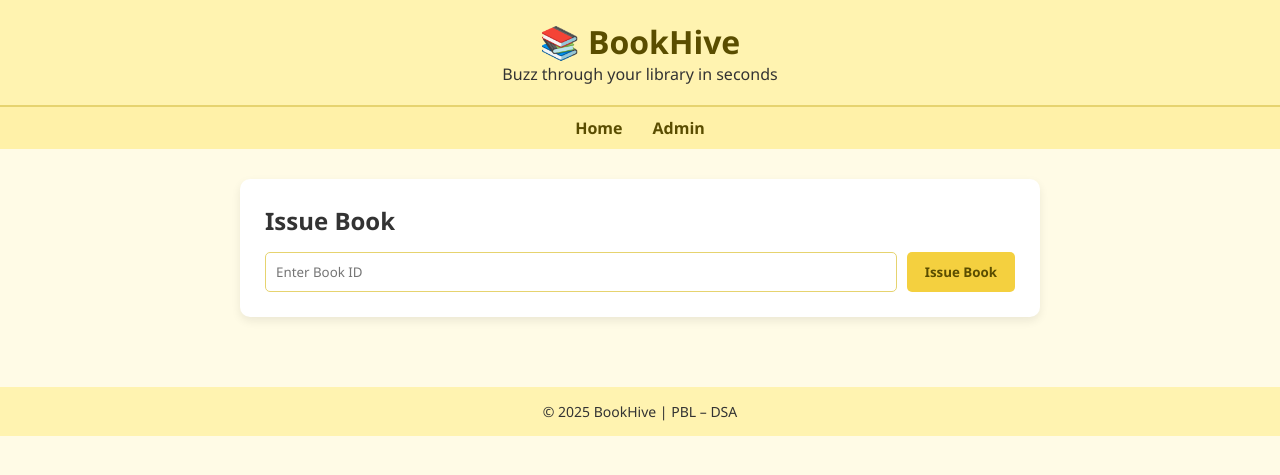
After one commit to thanushri8950/BH, a Flask app: page /admin/issue in a window 1280 px wide. The commit adds this page. Shown: the top 475 px of the page. Run offline with Flask 3, Linux system fonts and the light colour scheme.

Commit message:
Fully corrected app.py + templates: add ID support, search, issue, return, delete

```diff
--- a/app.py
+++ b/app.py
@@ -1,18 +1,183 @@
-from flask import Flask, render_template, request
+from flask import Flask, render_template, request, redirect
+import sqlite3
 
 app = Flask(__name__)
 
+# -------------------------------
+# Database Connection Function
+# -------------------------------
+def get_db_connection():
+    conn = sqlite3.connect("library.db")
+    conn.row_factory = sqlite3.Row
+    return conn
+
+# -------------------------------
+# Home Page (User Search Page)
+# -------------------------------
 @app.route("/")
 def home():
     return render_template("index.html")
 
+# -------------------------------
+# Admin Dashboard
+# -------------------------------
 @app.route("/admin")
 def admin():
     return render_template("admin.html")
 
+# -------------------------------
+# Add Book (Admin)
+# -------------------------------
+@app.route("/admin/add", methods=["GET", "POST"])
+def add_book():
+    if request.method == "POST":
+        book_id = int(request.form["book_id"])
+        title = request.form["title"]
+        author = request.form["author"]
+        category = request.form["category"]
+
+        conn = get_db_connection()
+        conn.execute(
+            "INSERT INTO books (id, title, author, category, available) VALUES (?, ?, ?, ?, 1)",
+            (book_id, title, author, category)
+        )
+        conn.commit()
+        conn.close()
+        return redirect("/admin")
+    return render_template("add_book.html")
+
+
+# -------------------------------
+# Search Books (User)
+# -------------------------------
 @app.route("/search")
 def search():
-    return render_template("search.html", books=[])
+    query = request.args.get("query", "").strip()
+    conn = get_db_connection()
 
+    # CASE 1: Numeric input → search by ID
+    if query.isdigit():
+        books = conn.execute(
+            "SELECT * FROM books WHERE id = ?",
+            (int(query),)
+        ).fetchall()
+    else:
+        # CASE 2: Text input → search by title, author, category
+        books = conn.execute(
+            """
+            SELECT * FROM books
+            WHERE LOWER(title) LIKE LOWER(?)
+               OR LOWER(author) LIKE LOWER(?)
+               OR LOWER(category) LIKE LOWER(?)
+            ORDER BY title
+            """,
+            (f"%{query}%", f"%{query}%", f"%{query}%")
+        ).fetchall()
+
+    conn.close()
+    return render_template("search.html", books=books)
+
+# -------------------------------
+# Issue Book (Admin)
+# -------------------------------
+@app.route("/admin/issue", methods=["GET", "POST"])
+def issue_book():
+    message = None
+    if request.method == "POST":
+        book_id = request.form["book_id"]
+        try:
+            book_id = int(book_id)
+        except ValueError:
+            message = "Invalid Book ID."
+            return render_template("issue_book.html", message=message)
+
+        conn = get_db_connection()
+        book = conn.execute(
+            "SELECT * FROM books WHERE id = ?",
+            (book_id,)
+        ).fetchone()
+
+        if book and book["available"] == 1:
+            conn.execute(
+                "UPDATE books SET available = 0 WHERE id = ?",
+                (book_id,)
+            )
+            conn.commit()
+            message = "Book issued successfully."
+        else:
+            message = "Book not found or already issued."
+
+        conn.close()
+    return render_template("issue_book.html", message=message)
+
+# -------------------------------
+# Return Book (Admin)
+# -------------------------------
+@app.route("/admin/return", methods=["GET", "POST"])
+def return_book():
+    message = None
+    if request.method == "POST":
+        book_id = request.form["book_id"]
+        try:
+            book_id = int(book_id)
+        except ValueError:
+            message = "Invalid Book ID."
+            return render_template("return_book.html", message=message)
+
+        conn = get_db_connection()
+        book = conn.execute(
+            "SELECT * FROM books WHERE id = ?",
+            (book_id,)
+        ).fetchone()
+
+        if book and book["available"] == 0:
+            conn.execute(
+                "UPDATE books SET available = 1 WHERE id = ?",
+                (book_id,)
+            )
+            conn.commit()
+            message = "Book returned successfully."
+        else:
+            message = "Book not found or already available."
+
+        conn.close()
+    return render_template("return_book.html", message=message)
+
+# -------------------------------
+# Delete Book (Admin)
+# -------------------------------
+@app.route("/admin/delete", methods=["GET", "POST"])
+def delete_book():
+    message = None
+    if request.method == "POST":
+        book_id = request.form["book_id"]
+        try:
+            book_id = int(book_id)
+        except ValueError:
+            message = "Invalid Book ID."
+            return render_template("delete_book.html", message=message)
+
+        conn = get_db_connection()
+        book = conn.execute(
+            "SELECT * FROM books WHERE id = ?",
+            (book_id,)
+        ).fetchone()
+
+        if book:
+            conn.execute(
+                "DELETE FROM books WHERE id = ?",
+                (book_id,)
+            )
+            conn.commit()
+            message = f"Book ID {book_id} deleted successfully."
+        else:
+            message = "Book not found."
+
+        conn.close()
+    return render_template("delete_book.html", message=message)
+
+# -------------------------------
+# Run App
+# -------------------------------
 if __name__ == "__main__":
     app.run(debug=True)
--- a/templates/admin.html
+++ b/templates/admin.html
@@ -8,6 +8,8 @@
         <a href="/admin/add" class="btn">Add Book</a>
         <a href="/admin/issue" class="btn">Issue Book</a>
         <a href="/admin/return" class="btn">Return Book</a>
+
+
     </div>
 </section>
 
--- /dev/null
+++ b/templates/issue_book.html
@@ -0,0 +1,12 @@
+{% extends "base.html" %}
+
+{% block content %}
+<section class="card">
+    <h2>Issue Book</h2>
+
+    <form method="POST">
+        <input type="number" name="book_id" placeholder="Enter Book ID" required>
+        <button type="submit">Issue Book</button>
+    </form>
+</section>
+{% endblock %}
```
Also changed, not shown: db_setup.py (added, +20 -0 lines), templates/add_book.html (added, +15 -0 lines), templates/return_book.html (added, +12 -0 lines), templates/search.html (+6 -14 lines), library.db (added).
